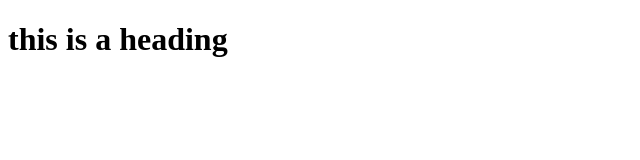
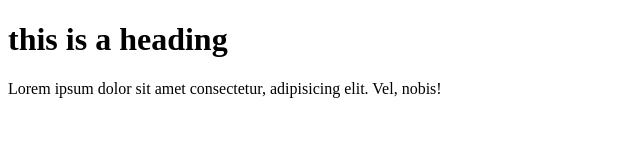
Before and after one commit to MdRajuBd/my-first-repo, a plain HTML site: page index.html in a window 1280 px wide. Shown: the whole page, without its empty margins (0-640 px from the left). Drawn offline with Linux system fonts and the light colour scheme.

Commit message:
wow this a commit

```diff
--- a/index.html
+++ b/index.html
@@ -8,5 +8,6 @@
 </head>
 <body>
     <h1>this is a heading </h1>
+    <p>Lorem ipsum dolor sit amet consectetur, adipisicing elit. Vel, nobis!</p>
 </body>
 </html>
```
Also changed, not shown: style.css (added).
